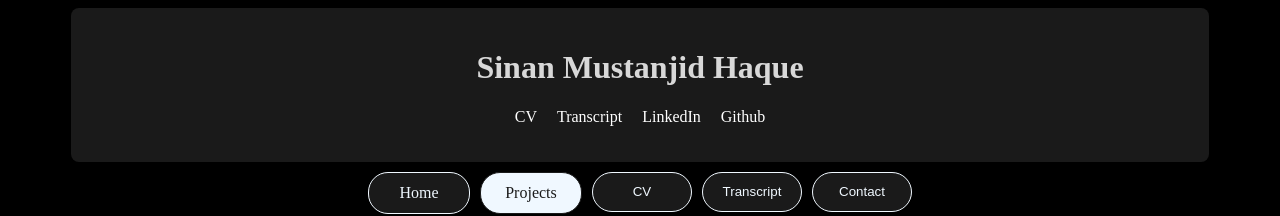
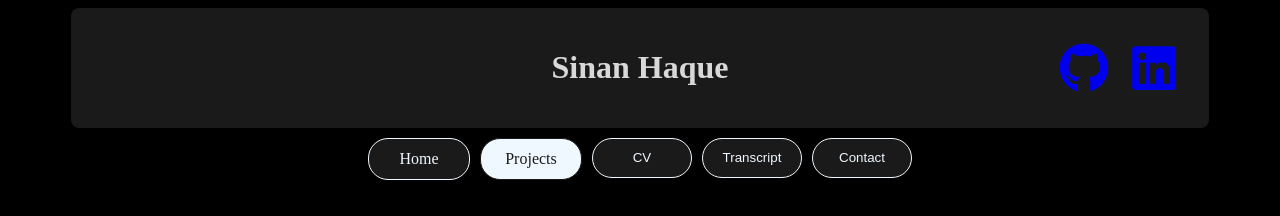
Before and after one commit to SinanMH-101/PersonalWebsite, a React (Vite) app in the folder frontend/: page /projects in a window 1280 px wide. Shown: the top 216 px of the page. Built offline with nearby package versions, Linux system fonts and the light colour scheme; no server answers.

Commit message:
Finished Heading and anchor tags

```diff
--- a/frontend/package.json
+++ b/frontend/package.json
@@ -20,6 +20,7 @@
     "mongoose": "^8.19.0",
     "react": "^19.1.1",
     "react-dom": "^19.1.1",
+    "react-icons": "^5.5.0",
     "react-router-dom": "^7.9.3"
   },
   "devDependencies": {
--- a/frontend/src/componenets/Heading.css
+++ b/frontend/src/componenets/Heading.css
@@ -1,4 +1,5 @@
 .heading-container {
+    position: relative;
     background-color: #1a1a1a;
     padding: 20px;
     border-radius: 8px;
@@ -12,14 +13,26 @@
 }
 
 .heading-list {
-    list-style-type: none;
+    text-decoration: none;
+    font-size: 50px;
+    height: 50px;
+    position: absolute;
+    right: 0;
+    bottom: 35px;
+    margin-right: 30px;
+    color: #d8d8d8;
     display: flex;
     justify-content: center;
     gap: 20px;
     padding: 0;
 }
 
-.heading-list li:hover {
+.heading-list a:visited {
+    color: inherit;
+}
+
+
+.heading-list a:hover {
     color: #00bfff;
     cursor: pointer;
 }
--- a/frontend/src/componenets/Heading.jsx
+++ b/frontend/src/componenets/Heading.jsx
@@ -1,16 +1,18 @@
 import "./Heading.css";
+import { FaLinkedin } from "react-icons/fa";
+import { FaGithub } from "react-icons/fa";
+
 import Navbar from "./Navbar";
 
 const Heading = () => (
     <div>
         <div className="heading-container">
-            <h1 className="heading-title">Sinan Mustanjid Haque</h1>
-            <ul className="heading-list">
-                <li>CV</li>
-                <li>Transcript</li>
-                <li>LinkedIn</li>
-                <li>Github</li>
-            </ul>
+            <h1 className="heading-title">Sinan Haque</h1>
+            <div className="heading-list">
+                <a className="icon" href="https://github.com/SinanMH-101" target="_blank" ><FaGithub /></a>
+                <a  className="icon" href="https://www.linkedin.com/in/sinanhaque/" target="_blank"><FaLinkedin /></a>
+
+            </div>
 
         </div>
         <Navbar></Navbar>
--- a/frontend/src/componenets/HighlightedProjects.jsx
+++ b/frontend/src/componenets/HighlightedProjects.jsx
@@ -2,6 +2,7 @@ import { useEffect, useState } from "react";
 import ProjectCard from "./ProjectCard";
 import styles from "./HighlightedProjects.module.css";
 import { Link } from "react-router-dom";
+import { FaArrowRightLong } from "react-icons/fa6";
 import axios from "axios";
 
 const HighlightedProjects = () => {
@@ -25,10 +26,9 @@ const HighlightedProjects = () => {
         <div className={styles.container}>
             <div className={styles.head}>
                 <h2>Highlighted Projects: </h2>
-                <Link
-                    to={`/projects`}
-                >
-                    <p className={styles.link}>View All</p>
+                <Link to="/projects" className={styles.view}>
+                    <span className={styles.linkText}>view all</span>
+                    <FaArrowRightLong className={styles.icon} />
                 </Link>
 
             </div>
--- a/frontend/src/componenets/HighlightedProjects.module.css
+++ b/frontend/src/componenets/HighlightedProjects.module.css
@@ -20,18 +20,49 @@
     /* snap each card */
 }
 
-.head{
+.head {
     display: flex;
     justify-content: space-between;
 }
-.link{
-    color: rgb(158, 158, 158);
-    margin: 20px;
+
+.view {
+    display: inline-flex;
+    align-items: center;
+    gap: 8px;
+    color: #9e9e9e;
+    text-decoration: none;
+}
+
+/* kill the purple visited color */
+.view:visited {
+    color: #9e9e9e;
+    text-decoration: none;
+}
+
+/* hover/focus together: text + icon change color in sync */
+.view:hover,
+.view:focus-visible {
+    color: #00bfff;
+    cursor: pointer;
+    outline: none;
+    /* optional; add your own focus ring below */
+}
+
+/* optional accessible focus ring */
+.view:focus-visible {
+    outline: 2px solid #00bfff;
+    outline-offset: 2px;
+}
+
+/* optional: text styling */
+.linkText {
     font-size: 25px;
     font-style: italic;
+    margin: 20px 5px;
 }
 
-.link:hover{
-    color: #00bfff;
-    cursor: pointer;
+
+.icon {
+    font-size: 20px;
+
 }
```
Also changed, not shown: 1 other file (tests, documents, lock files or other folders).
